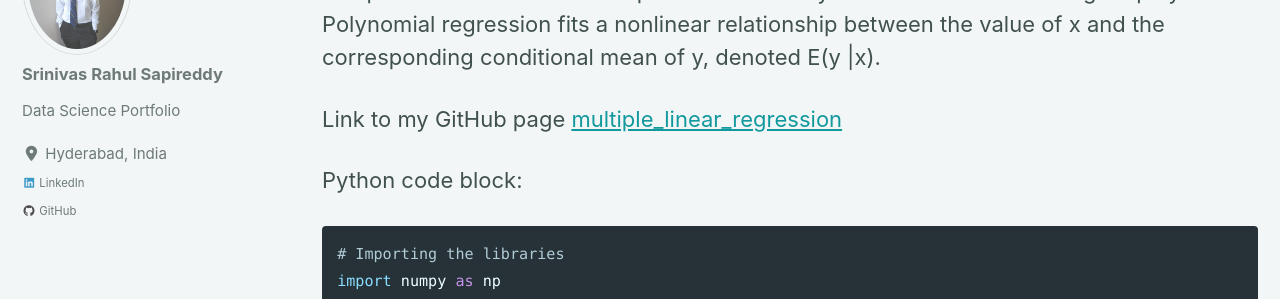
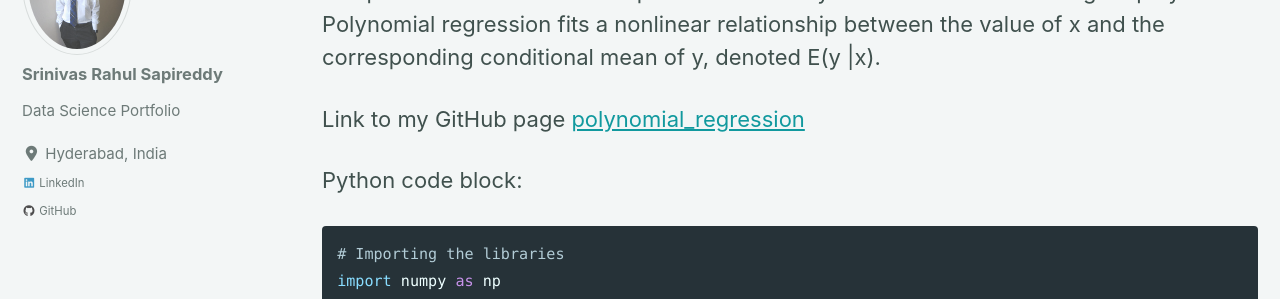
Before and after one commit to srsapireddy/srsapireddy.github.io, a Jekyll site: the page built from _posts/2020-02-09-polynomial-regression.md, in a window 1280 px wide and 900 px high, scrolled down 750 px. Shown: the part 154-453 px from the top of the window. Built offline with Jekyll 4.4.1, drawn with Linux system fonts in a browser that asks for light colours; cached includes are drawn as plain includes; nearby versions of some CDN libraries.

Commit message:
new gith

````diff
--- a/_posts/2020-02-09-polynomial-regression.md
+++ b/_posts/2020-02-09-polynomial-regression.md
@@ -10,7 +10,7 @@ excerpt: "Machine Learning, Regression, Data Science"
 # Polynomial Linear Regression —
 Polynomial Regression is a form of linear regression in which the relationship between the independent variable x and dependent variable y is modeled as an nth degree polynomial. Polynomial regression fits a nonlinear relationship between the value of x and the corresponding conditional mean of y, denoted E(y |x).
 
-Link to my GitHub page [multiple_linear_regression](https://github.com/srsapireddy/Machine-Learning-Files-in-Python-and-R/tree/master/Regression/4.%20Polynomial%20Regression)
+Link to my GitHub page [polynomial_regression](https://github.com/srsapireddy/Machine-Learning-Files-in-Python-and-R/tree/master/Regression/4.%20Polynomial%20Regression)
 
 Python code block:
 ```python
````
Also changed, not shown: images/polynomial_regression/pr1.png (added), images/polynomial_regression/pr2.png (added).
